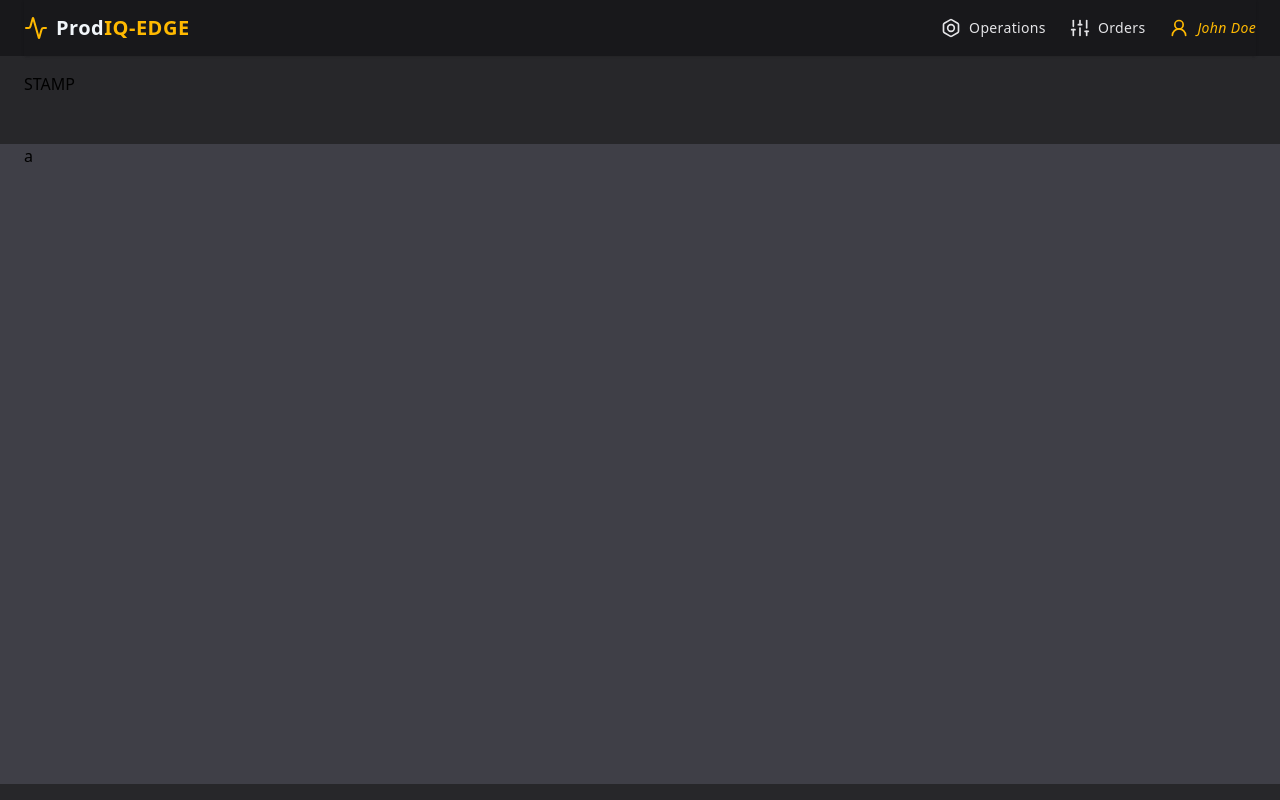
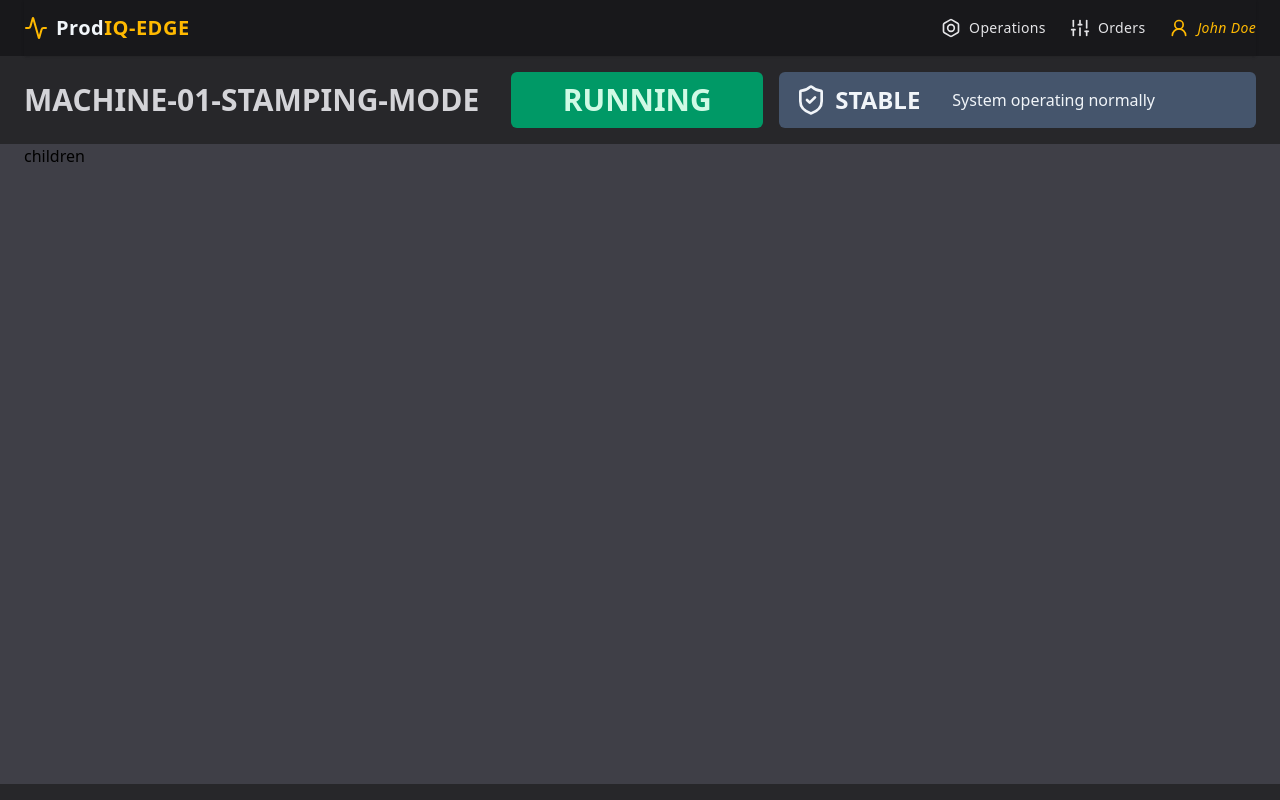
Before and after one commit to lgustavopalmieri/prodiq-edge-frontend, a React (Vite) app: page / in a window 1280 px wide. Built offline with nearby package versions, Linux system fonts and the light colour scheme.

Commit message:
feat: finishes notification alert

```diff
--- a/src/App.tsx
+++ b/src/App.tsx
@@ -1,11 +1,8 @@
 import Header from "./features/Header/Header";
 import LayoutTemplate from "./components/Layout/LayoutTemplate";
-import OeeSession from "./features/OeeSession/OeeSession";
-import OperatingSession from "./features/OperatingSession/OperatingSession";
-import AlertSession from "./features/AlertSession/AlertSession";
-import MachineStatus from "./features/AlertSession/MachineStatus";
 import { useAuthStore } from "./features/Authentication/authStore";
 import { useEffect } from "react";
+import MachineState from "./features/MachineState/MachineState";
 
 function App() {
   const setUser = useAuthStore((state) => state.setUser);
@@ -22,8 +19,8 @@ function App() {
   return (
     <LayoutTemplate
       header={<Header />}
-      children={<div className="h-full">a</div>}
-      machineState={<div className="h-full">STAMP</div>}
+      children={<div>children</div>}
+      machineState={<MachineState />}
     />
   );
 }
--- /dev/null
+++ b/src/components/Notification/NotificationAlert.tsx
@@ -0,0 +1,51 @@
+import * as React from "react";
+import {
+  getNotificationColor,
+  type NotificationColorType,
+} from "../../styles/colors";
+import { CircleDashed } from "lucide-react";
+
+interface INotificationProps {
+  notification?: NotificationColorType;
+  message?: string;
+  onMessageClick?: () => void;
+  maxMessageLength?: number;
+}
+const defaultMessage = "System operating normally";
+const NotificationAlert: React.FunctionComponent<INotificationProps> = ({
+  notification = "stable",
+  message = defaultMessage,
+  onMessageClick,
+  maxMessageLength = 30,
+}) => {
+  const { color, icon: Icon } = getNotificationColor(notification);
+  const formatLabel = (s: string) => s.toUpperCase();
+
+  const truncatedMessage =
+    message.length > maxMessageLength
+      ? `${message.slice(0, maxMessageLength)}...`
+      : message;
+
+  return (
+    <div
+      className={`flex-grow flex items-center gap-8 px-4 h-full rounded-md transition-all duration-300 ${color}`}
+    >
+      <div className="flex items-center justify-center h-full text-2xl font-semibold">
+        <Icon className="w-8 h-8 mr-2" />
+        <span>{formatLabel(notification)}</span>
+      </div>
+
+      {message && (
+        <button
+          className="cursor-pointer flex items-center gap-2 text-base hover:text-white transition"
+          onClick={onMessageClick}
+        >
+          <span>{truncatedMessage}</span>
+          {message !== defaultMessage && <CircleDashed className="w-4 h-4" />}
+        </button>
+      )}
+    </div>
+  );
+};
+
+export default NotificationAlert;
--- a/src/features/AlertSession/MachineStatus.tsx
+++ b/src/features/AlertSession/MachineStatus.tsx
@@ -27,7 +27,7 @@ const MachineStatus: React.FunctionComponent<MachineStatusProps> = ({
 
   return (
     <div
-      className={`h-[6vh] flex items-center px-4 gap-3 w-50 shadow-inner rounded-md transition-all duration-300 ${getColor()}`}
+      className={`flex items-center px-4 gap-3 w-full shadow-inner rounded-md transition-all duration-300 ${getColor()}`}
     >
       <span className="text-base font-medium">{formatLabel(status)}</span>
     </div>
--- /dev/null
+++ b/src/features/MachineState/MachineState.tsx
@@ -0,0 +1,34 @@
+import * as React from "react";
+import MachineStatus from "./MachineStatus";
+import NotificationAlert from "../../components/Notification/NotificationAlert";
+import type { NotificationColorType } from "../../styles/colors";
+
+interface IMachineStateProps {}
+
+const MachineState: React.FunctionComponent<IMachineStateProps> = (props) => {
+  const machineName = "Machine 01 stamping mode";
+  const machineStatus = "running";
+  const notification = {
+    alert: "stable",
+    message: undefined,
+  };
+  return (
+    <div className="flex h-full w-full justify-between gap-4">
+      <div className="flex items-center w-3/5 gap-8">
+        <span className="text-3xl font-bold text-zinc-300 whitespace-nowrap">
+          {machineName.split(" ").join("-").toUpperCase()}
+        </span>
+        <MachineStatus status={machineStatus} />
+      </div>
+      <NotificationAlert
+        notification={notification.alert as NotificationColorType}
+        message={undefined}
+        onMessageClick={() => {
+          console.log("Message clicked");
+        }}
+      />
+    </div>
+  );
+};
+
+export default MachineState;
--- /dev/null
+++ b/src/features/MachineState/MachineStatus.tsx
@@ -0,0 +1,24 @@
+import * as React from "react";
+import { getStatusColor, type StatusColorType } from "../../styles/colors";
+
+interface MachineStatusProps {
+  status: StatusColorType;
+}
+
+const MachineStatus: React.FunctionComponent<MachineStatusProps> = ({
+  status,
+}) => {
+  const formatLabel = (s: string) => s.toUpperCase();
+
+  return (
+    <div
+      className={`flex-grow flex items-center justify-center h-full rounded-md transition-all duration-300 ${getStatusColor(
+        status
+      )}`}
+    >
+      <span>{formatLabel(status)}</span>
+    </div>
+  );
+};
+
+export default MachineStatus;
--- /dev/null
+++ b/src/styles/colors.ts
@@ -0,0 +1,63 @@
+import {
+  type LucideIcon,
+  CheckCircle,
+  AlertTriangle,
+  Info,
+  XCircle,
+  ShieldCheck,
+} from "lucide-react";
+
+export type StatusColorType = "running" | "paused" | "stopped" | "idle";
+
+export const getStatusColor = (status: StatusColorType) => {
+  switch (status) {
+    case "running":
+      return "text-3xl font-bold bg-emerald-600 text-emerald-100";
+    case "paused":
+      return "text-3xl font-bold bg-amber-600 text-amber-100";
+    case "stopped":
+      return "text-3xl font-bold bg-rose-600 text-rose-100";
+    case "idle":
+    default:
+      return "text-3xl font-bold bg-slate-600 text-slate-100";
+  }
+};
+
+export type NotificationColorType = "warning" | "critical" | "info" | "stable";
+
+export type NotificationStyle = {
+  color: string;
+  icon: LucideIcon;
+};
+
+export const getNotificationColor = (
+  notification: NotificationColorType
+): NotificationStyle => {
+  switch (notification) {
+    case "stable":
+      return {
+        color: "bg-slate-600 text-slate-100",
+        icon: ShieldCheck,
+      };
+    case "warning":
+      return {
+        color: "bg-amber-600 text-amber-100",
+        icon: AlertTriangle,
+      };
+    case "critical":
+      return {
+        color: "bg-rose-600 text-rose-100",
+        icon: XCircle,
+      };
+    case "info":
+      return {
+        color: "bg-sky-600 text-sky-100",
+        icon: Info,
+      };
+    default:
+      return {
+        color: "bg-slate-600 text-slate-100",
+        icon: ShieldCheck,
+      };
+  }
+};
```
